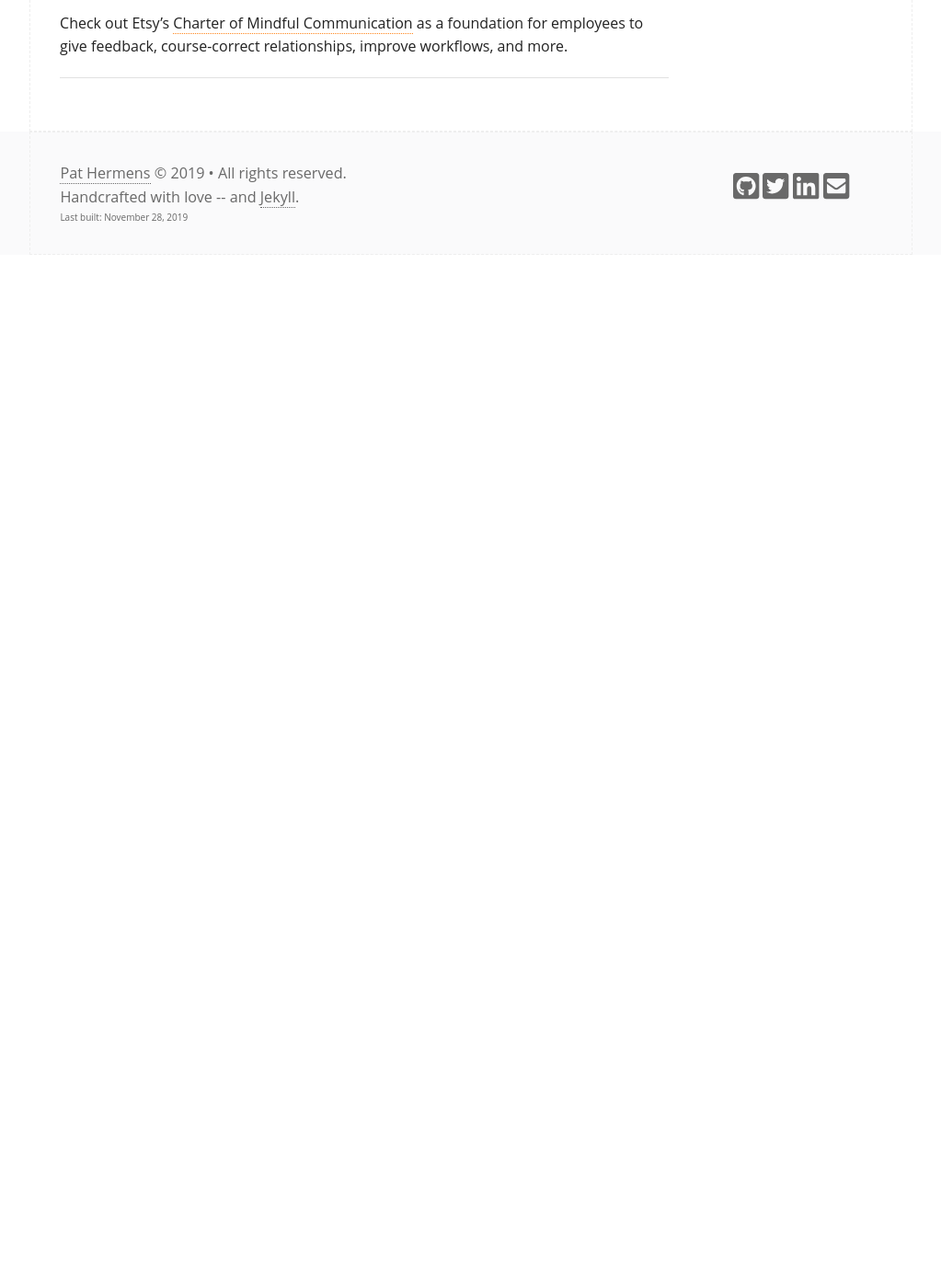
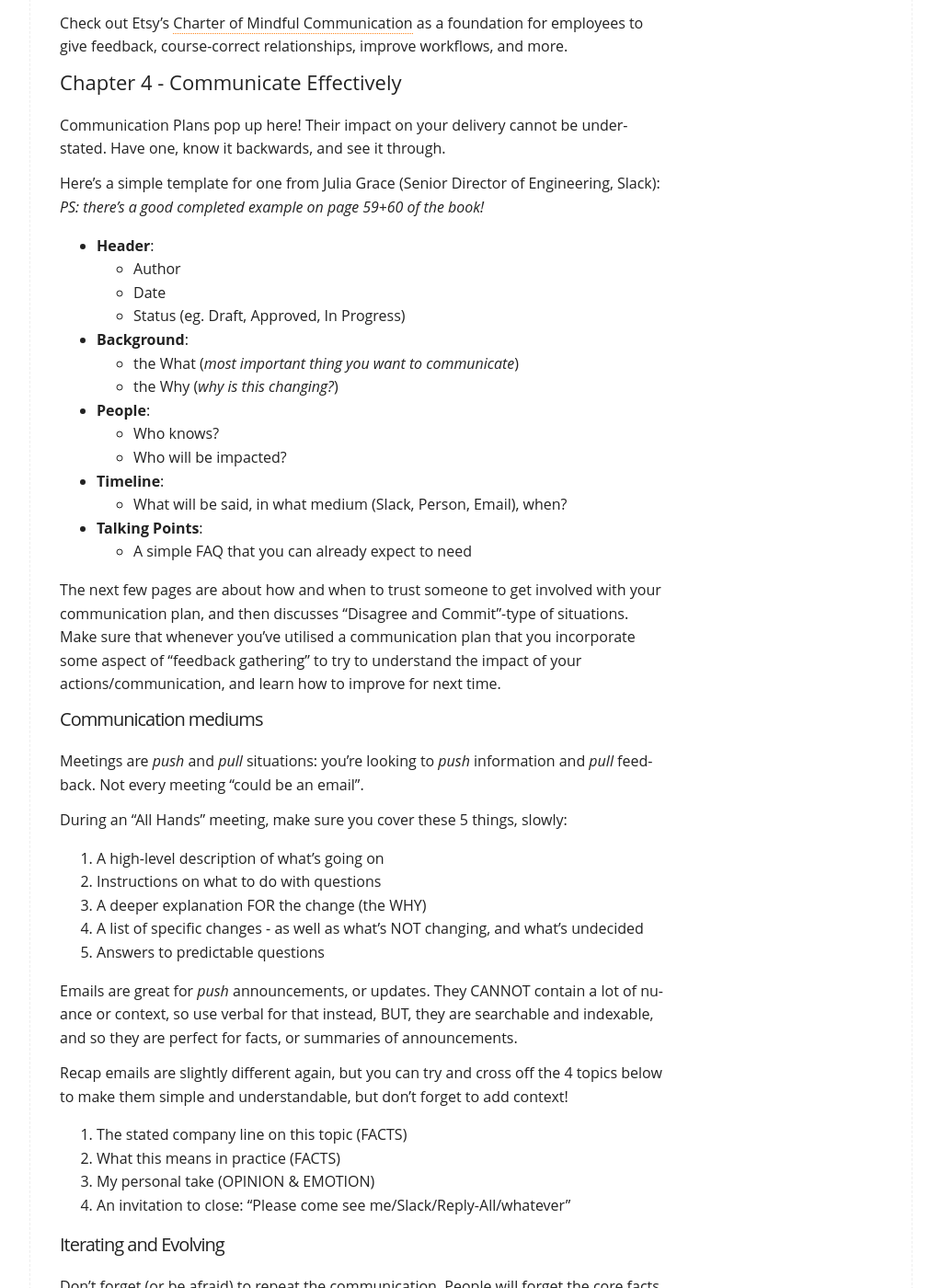
Before and after one commit to PHeonix25/PHeonix25.github.io, a Jekyll site: the page built from books/resilient_management.md, in a window 1280 px wide and 1400 px high, scrolled down 5442 px. Shown: the whole window at 92% size, without its empty margins (128-1151 px from the left). Built offline with Jekyll 4.4.1, drawn with Linux system fonts in a browser that asks for light colours; our own code applies the rules of GitHub Pages for plain Markdown files; before the commit the page ends 5719 px from its top, so only the background shows below that; some of the changed text lies outside the part shown.

Commit message:
Adding notes for Chapter 4

```diff
--- a/books/resilient_management.md
+++ b/books/resilient_management.md
@@ -192,6 +192,65 @@ You can do this last point by keeping it **REAL**:
 
 Check out Etsy's [Charter of Mindful Communication][mndfl] as a foundation for employees to give feedback, course-correct relationships, improve workflows, and more.
 
+## Chapter 4 - Communicate Effectively
+
+Communication Plans pop up here! Their impact on your delivery cannot be understated. Have one, know it backwards, and see it through.
+
+Here's a simple template for one from Julia Grace (Senior Director of Engineering, Slack): _PS: there's a good completed example on page 59+60 of the book!_
+
+* **Header**:
+  * Author
+  * Date
+  * Status (eg. Draft, Approved, In Progress)
+* **Background**:
+  * the What (_most important thing you want to communicate_)
+  * the Why (_why is this changing?_)
+* **People**:
+  * Who knows?
+  * Who will be impacted?
+* **Timeline**:
+  * What will be said, in what medium (Slack, Person, Email), when?
+* **Talking Points**:
+  * A simple FAQ that you can already expect to need
+
+The next few pages are about how and when to trust someone to get involved with your communication plan, and then discusses "Disagree and Commit"-type of situations.
+Make sure that whenever you've utilised a communication plan that you incorporate some aspect of "feedback gathering" to try to understand the impact of your actions/communication, and learn how to improve for next time.
+
+### Communication mediums
+
+Meetings are _push_ and _pull_ situations: you're looking to _push_ information and _pull_ feedback. Not every meeting "could be an email".
+
+During an "All Hands" meeting, make sure you cover these 5 things, slowly:
+
+1. A high-level description of what's going on
+1. Instructions on what to do with questions
+1. A deeper explanation FOR the change (the WHY)
+1. A list of specific changes - as well as what's NOT changing, and what's undecided
+1. Answers to predictable questions
+
+Emails are great for _push_ announcements, or updates. They CANNOT contain a lot of nuance or context, so use verbal for that instead, BUT, they are searchable and indexable, and so they are perfect for facts, or summaries of announcements.
+
+Recap emails are slightly different again, but you can try and cross off the 4 topics below to make them simple and understandable, but don't forget to add context!
+
+1. The stated company line on this topic (FACTS)
+1. What this means in practice (FACTS)
+1. My personal take (OPINION & EMOTION)
+1. An invitation to close: "Please come see me/Slack/Reply-All/whatever"
+
+### Iterating and Evolving
+
+Don't forget (or be afraid) to repeat the communication. People will forget the core facts and you can slightly change how you deliver it.
+
+Following on from that, different people will react differently, you should revisit this with them once it's "landed" and alter your delivery slightly to tailor the message for them.
+
+Figure 4.2 is an interesting "color map" that you can use to describe the different "hats" you have to wear for each conversation.
+> Note to self, print this and stick it on your desk - and vary your approach!
+
+You will need to find ways to deliver your message (and obtain your desired outcome) in a way that matters to your audience. Know your audience, then tailor how you deliver your message.
+
+Finally, REMEMBER TO ADAPT! No form of communication, or style, or method, is going to work forever. You will need to change as the company/environment changes!
+
+
 ***
 
 [00-01]: https://en.wikipedia.org/wiki/Tuckman's_stages_of_group_development
```
